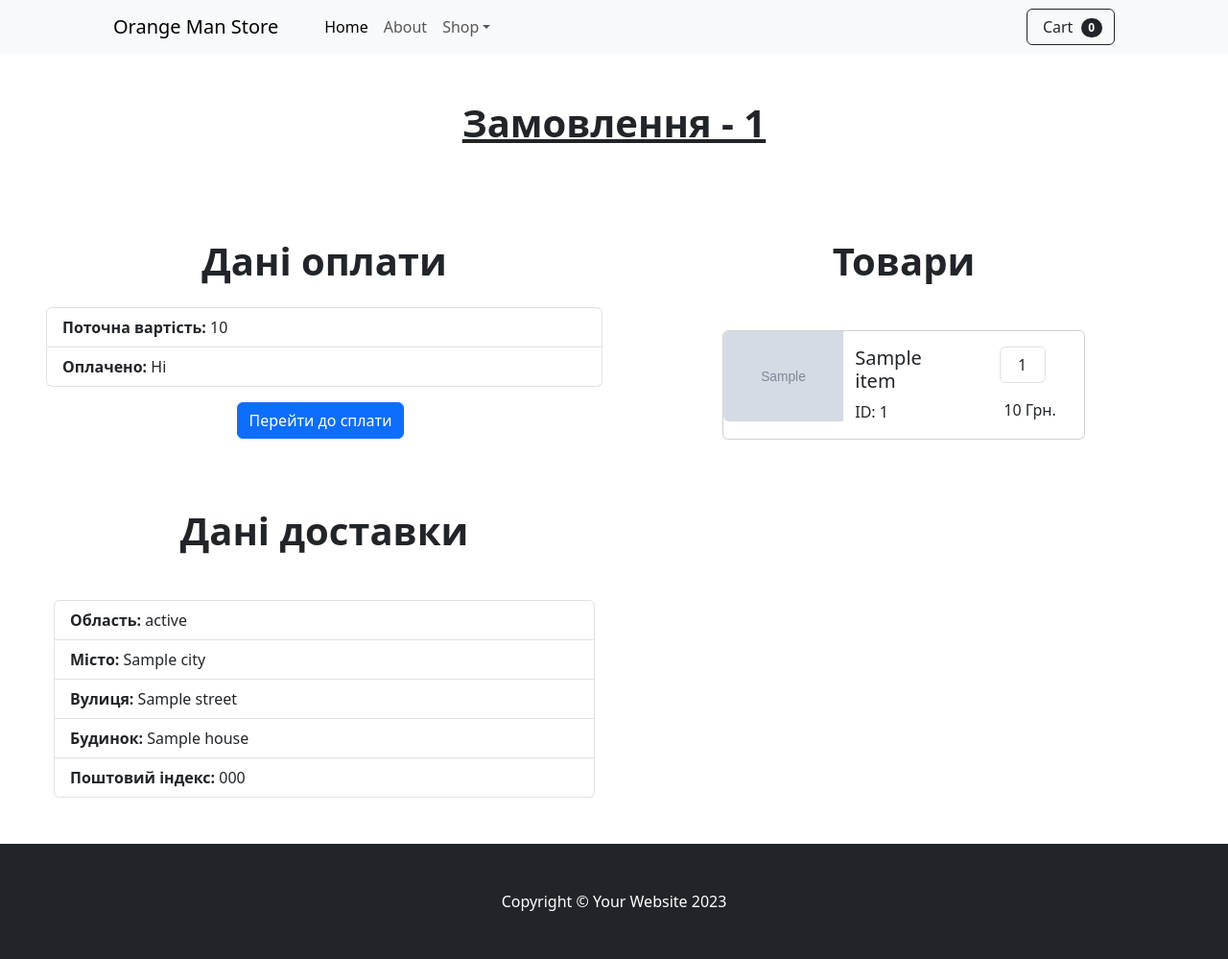
After one commit to IPZHATA/DjangoStore, a Django app: template order/templates/detail.html in a window 1280 px wide. The commit adds this page. Shown: the whole page at 96% size. Run offline with Django 3.2, Linux system fonts and the light colour scheme; the template is opened without the code that fills it: most values are stand-ins (such as "Sample title", 1, 10 or a date in 2020); grey boxes marked "Sample" are stand-in pictures; some libraries are stand-ins or nearby versions.

Commit message:
add detail page for orders. Some rework of other pages

```diff
--- a/order/templates/checkout.html
+++ b/order/templates/checkout.html
@@ -68,8 +68,8 @@
                 </div>
             </div>
             <div class="text-center mt-3 d-flex justify-content-center">
-                <a href="#" class="btn btn-primary me-2">Редагувати корзину</a>
-                <a href="{% url 'item:detail' 1%}" class="btn btn-secondary">Повернутися до покупок</a>
+                <a href="{% url 'index'}" class="btn btn-primary me-2">Редагувати корзину</a>
+                <a href="{% url 'index'}" class="btn btn-secondary">Повернутися до покупок</a>
             </div>
         </div>
     </div>
--- /dev/null
+++ b/order/templates/detail.html
@@ -0,0 +1,82 @@
+{% extends 'core/base.html' %}
+{% load bootstrap5 %}
+{% bootstrap_css %}
+{% bootstrap_javascript %}
+{% block title %}Оплата замовлення{% endblock %}
+{% block content %}
+<section class="py-5">
+
+    <h1 class="fw-bolder mb-4 text-center" style="text-decoration: underline;">
+      Замовлення - {{ order.id }}
+    </h1>
+
+    <div class="row">
+        <div class="col-6">
+            <h1 class="fw-bolder mb-4 text-center" style="margin-top: 3rem; padding-top: 1.5rem;">Дані оплати</h1>
+
+            <ul class="list-group">
+                  {% if order.paid %}
+                    <li class="list-group-item">
+                        <strong>Вартість на момент оплати:</strong> {{ order.total_price}}
+                    </li>
+                    <li class="list-group-item">
+                        <strong>Оплачено:</strong> Так
+                    </li>
+                  {% else %}
+                    <li class="list-group-item">
+                        <strong>Поточна вартість:</strong> {{ order.get_total_price }}
+                    </li>
+                    <li class="list-group-item">
+                        <strong>Оплачено:</strong> Ні
+                    </li>
+                  {% endif %}
+            </ul>
+
+            {% if not order.paid %}
+              <div class="text-center mt-3 d-flex justify-content-center">
+                  <a href="{% url 'order:payment' order.id%}" class="btn btn-primary me-2">Перейти до сплати</a>
+              </div>
+            {% endif %}
+
+            <h1 class="fw-bolder mb-4 text-center" style="margin-top: 3rem; padding-top: 1.5rem;">Дані доставки</h1>
+            <div class="container px-1 px-lg-2 mt-5">
+                {% if order.address %}
+                    <ul class="list-group">
+                      <li class="list-group-item">
+                        <strong>Область:</strong> {{ order.address.state }}
+                      </li>
+                      <li class="list-group-item">
+                        <strong>Місто:</strong> {{ order.address.city }}
+                      </li>
+                      <li class="list-group-item">
+                        <strong>Вулиця:</strong> {{ order.address.street }}
+                      </li>
+                      <li class="list-group-item">
+                        <strong>Будинок:</strong> {{ order.address.house }}
+                      </li>
+                      <li class="list-group-item">
+                        <strong>Поштовий індекс:</strong> {{ order.address.zip_code }}
+                      </li>
+                    </ul>
+                {% else %}
+                    <p>Немає даних про адресу доставки.</p>
+                {% endif %}
+            </div>
+        </div>
+        <div class="col-6">
+            <h1 class="fw-bolder mb-4 text-center" style="margin-top: 3rem; padding-top: 1.5rem;">Товари</h1>
+            <div class="container px-0 px-lg-1 mt-5">
+                <div class="row gx-1 gx-lg-2 justify-content-center">
+                    <div class="col-lg-10 col-xl-8">
+                        <div class="row gy-2">
+                            {% for order_item in order.items.all %}
+                                {% include 'ordered_item_element.html' %}
+                            {% endfor %}
+                        </div>
+                    </div>
+                </div>
+            </div>
+        </div>
+    </div>
+</section>
+{% endblock %}
--- a/order/urls.py
+++ b/order/urls.py
@@ -6,5 +6,6 @@ app_name = "order"
 
 urlpatterns = [
     path("check", views.checkout, name='checkout'),
-    path("payment/<int:pk>/", views.payment, name='payment')
+    path("payment/<int:pk>/", views.payment, name='payment'),
+    path("<int:pk>/", views.detail, name='detail')
 ]
```
Also changed, not shown: order/templates/payment.html (+11 -4 lines), order/views.py (+8 -10 lines).
